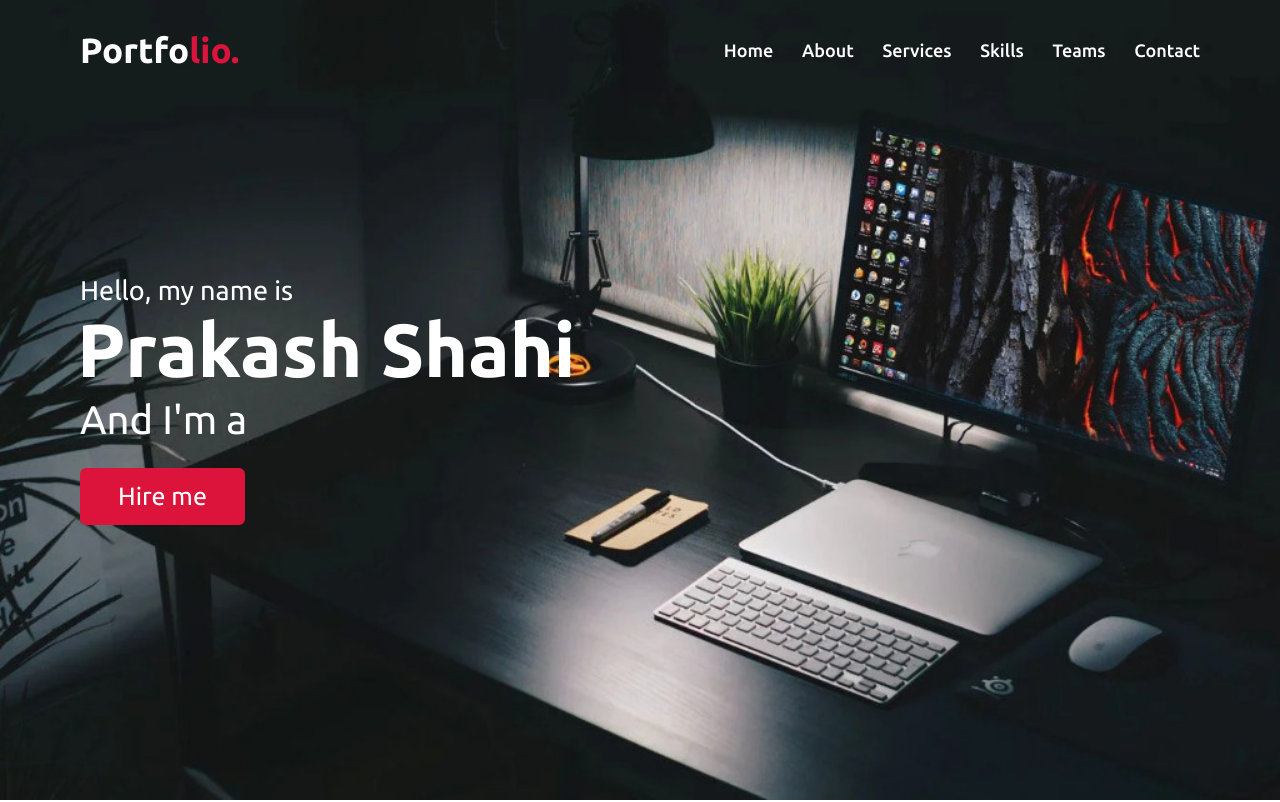
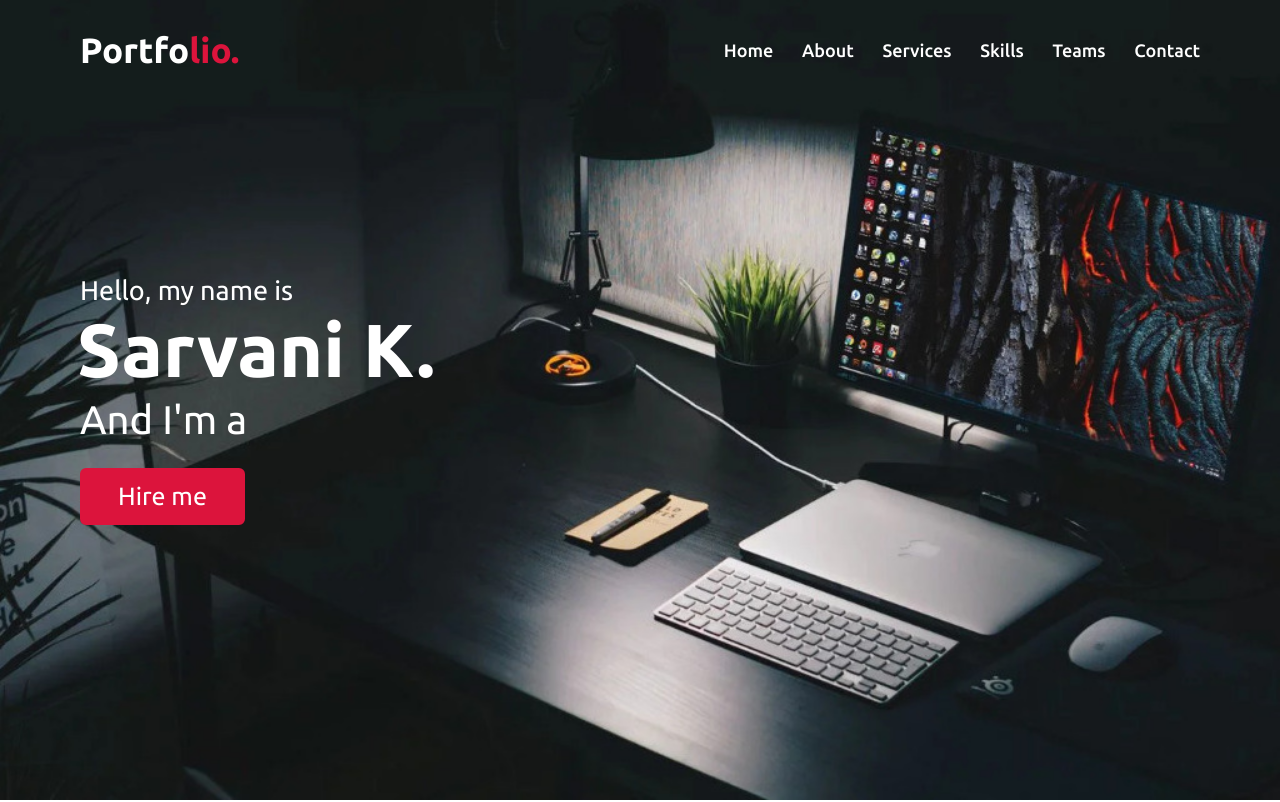
Before and after one commit to sarvanikoppuravuri/Portfolio, a plain HTML site: page index.html in a window 1280 px wide. Shown: the top 802 px of the page. Drawn offline with nearby package versions, Linux system fonts and the light colour scheme; a script that the page names is missing.

Commit message:
Update index.html

```diff
--- a/index.html
+++ b/index.html
@@ -40,7 +40,7 @@
         <div class="max-width">
             <div class="home-content">
                 <div class="text-1">Hello, my name is</div>
-                <div class="text-2">Prakash Shahi</div>
+                <div class="text-2">Sarvani K.</div>
                 <div class="text-3">And I'm a <span class="typing"></span></div>
                 <a href="#">Hire me</a>
             </div>
```
